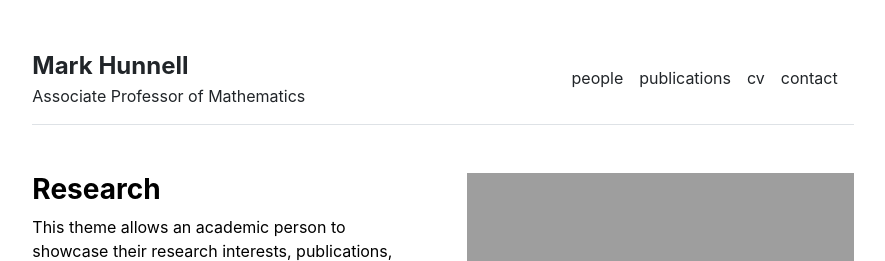
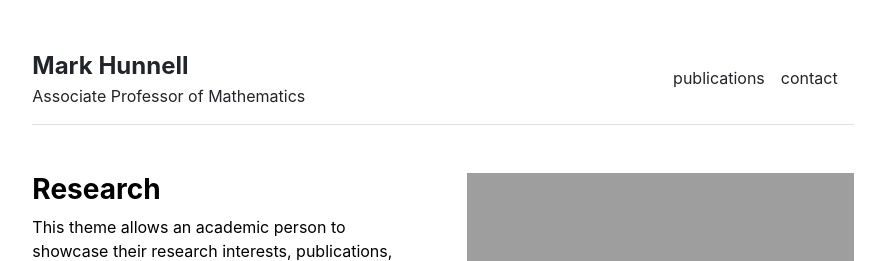
Before and after one commit to hunnellm/hunnellm.github.io, a Jekyll site: the page built from index.md, in a window 1280 px wide. Shown: the top 261 px of the page, without its empty margins (197-1082 px from the left). Built offline with Jekyll 4.4.1, drawn with Linux system fonts in a browser that asks for light colours.

Commit message:
Update settings.yml

```diff
--- a/_data/settings.yml
+++ b/_data/settings.yml
@@ -1,8 +1,8 @@
 menu:
-- {name: 'people', url: '/people'}
+#- {name: 'people', url: '/people'}
 - {name: 'publications', url: '/publications'}
 #- {name: 'courses', url: '/courses'}
-- {name: 'cv', url: '/cv'}
+#- {name: 'cv', url: '/cv'}
 - {name: 'contact', url: '/contact'}
 
 people:
```
